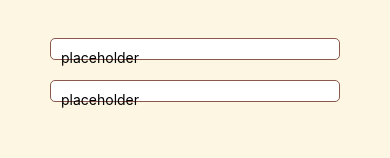
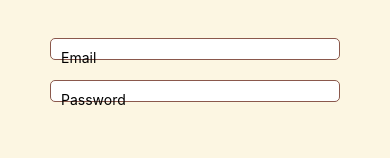
Before and after one commit to T-Wan-Lin/ChillPills-App, a React Native app in the folder ChillPills/: screen /Login in a window 390 px wide. Shown: the part 236-394 px from the top of the page. Built offline with nearby package versions, Linux system fonts and the light colour scheme.

Commit message:
Login UI

```diff
--- a/ChillPills/Components/CustomInput.js
+++ b/ChillPills/Components/CustomInput.js
@@ -1,13 +1,21 @@
 import React from 'react';
 import {View, Text, TextInput, StyleSheet} from 'react-native'
 
-const CustomInput = () => {
+
+const CustomInput = ({value, setValue, placeholder, secureTextEntry}) => {
     return (
         <View style = {styles.container}>
-            <TextInput placeholder = "placeholder" style ={styles.input} />
+            <TextInput
+            value = {value}
+            onChangeText = {setValue}
+            placeholder = {placeholder}
+            style ={styles.input}
+            secureTextEntry = {secureTextEntry}
+            />
+
         </View>
-    )
-}
+    );
+};
 
 const styles = StyleSheet.create({
     container: {
--- a/ChillPills/screens/loginScreen.js
+++ b/ChillPills/screens/loginScreen.js
@@ -1,17 +1,20 @@
-import React from 'react';
+import React, {useState} from 'react';
 import {View, Text, Button, StyleSheet, Image, useWindowDimensions} from 'react-native';
 import Logo from '../assets/loginLogo.png';
 import CustomInput from '../Components/CustomInput';
 
 const loginScreen = () => {
+  const[email,setEmail] = useState('');
+  const[password,setPassword] = useState('');
+
   const {height} = useWindowDimensions();
   return (
     <View style={styles.root}>
       <Image source = {Logo} style ={[styles.logo, {height: height * 0.5}]}
       resizeMode = "contain" />
 
-      <CustomInput />
-      <CustomInput />
+      <CustomInput placeholder= "Email" value ={email} setValue={setEmail} />
+      <CustomInput placeholder = "Password" value ={password} setValue={setPassword} secureTextEntry={true}/>
     </View>
   );
 };
```
